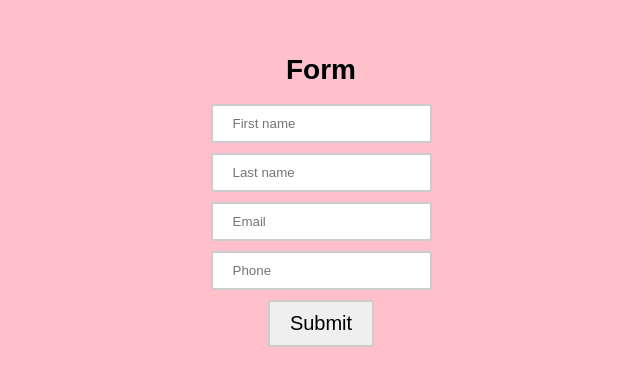
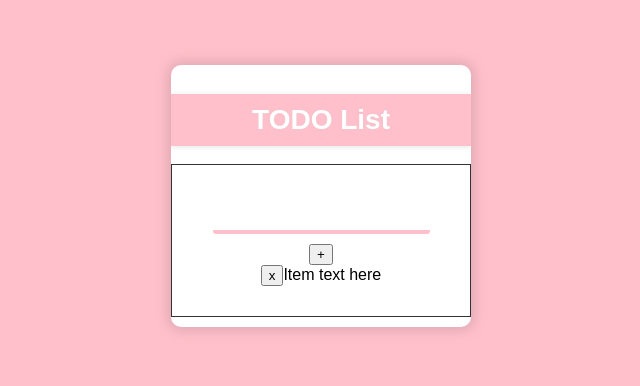
Before and after one commit to robinc2402/learn-react, a React (Create React App) app: page / in a window 1280 px wide. Shown: the part 204-590 px from the top of the page, without its empty margins (319-959 px from the left). Built offline with nearby package versions, Linux system fonts and the light colour scheme.

Commit message:
Imported Material UI

```diff
--- a/package.json
+++ b/package.json
@@ -5,6 +5,7 @@
   "keywords": [],
   "main": "src/index.js",
   "dependencies": {
+    "@material-ui/core": "4.11.4",
     "react": "17.0.2",
     "react-dom": "17.0.2",
     "react-scripts": "4.0.0"
--- /dev/null
+++ b/src/ToDoList/App.jsx
@@ -0,0 +1,28 @@
+import React from "react";
+import "../index.css";
+
+const App = () => {
+  return (
+    <>
+      <div id="container">
+        <div id="todo">
+          <h1 id="heading">TODO List</h1>
+          <div id="inner">
+            <div id="addItem">
+              <input type="text" />
+              <button id="addNewItem">+</button>
+            </div>
+            <div id="itemsList">
+              <div className="itemSingle">
+                <button class="deleteItem">x</button>
+                <span id="itemText">Item text here</span>
+              </div>
+            </div>
+          </div>
+        </div>
+      </div>
+    </>
+  );
+};
+
+export default App;
--- a/src/index.css
+++ b/src/index.css
@@ -1,3 +1,6 @@
+@import url("//fonts.googleapis.com/css?family=Roboto:300,400,500,700&display=swap");
+@import url("//fonts.googleapis.com/icon?family=Material+Icons");
+
 body {
   font-family: sans-serif;
   margin: 0;
@@ -55,3 +58,43 @@ input {
   border-radius: 3px;
   border: 2px solid #ccc;
 }
+
+#todo {
+  width: 300px;
+  min-height: 200px;
+  background: #fff;
+  border-radius: 10px;
+  box-shadow: 0 0 14px 3px rgb(221 167 177);
+  padding: 10px 0;
+  overflow: hidden;
+}
+#todo #heading {
+  background-color: pink;
+  color: #fff;
+  padding: 10px 0;
+  box-shadow: 0 1px 5px rgba(0, 0, 0, 0.1);
+}
+
+#inner {
+  padding: 30px;
+  border: 1px solid #333;
+}
+
+#todo #inner #addItem input[type="text"] {
+  border-top: 0;
+  border-left: 0;
+  border-right: 0;
+  text-align: center;
+  border-bottom: 4px solid pink;
+  border-radius: none;
+}
+#todo #inner #addItem input[type="text"] #todo #inner #addItem button {
+  border-radius: 100%;
+  width: 60px;
+  height: 60px;
+  font-weight: bold;
+  border: none;
+  background-color: pink;
+  color: #fff;
+  box-shadow: 0 0 14px 3px rgb(221 167 177);
+}
--- a/src/index.js
+++ b/src/index.js
@@ -6,6 +6,7 @@ import ReactDOM from "react-dom";
 //import App from "./basicForm/App";
 // import App from "./multiInputForm/App";
 // import App from "./ArrDestructuringSpreading/App";
-import App from "./SimpleForm/App";
+// import App from "./SimpleForm/App";
+import App from "./ToDoList/App";
 
 ReactDOM.render(<App />, document.getElementById("root"));
```
